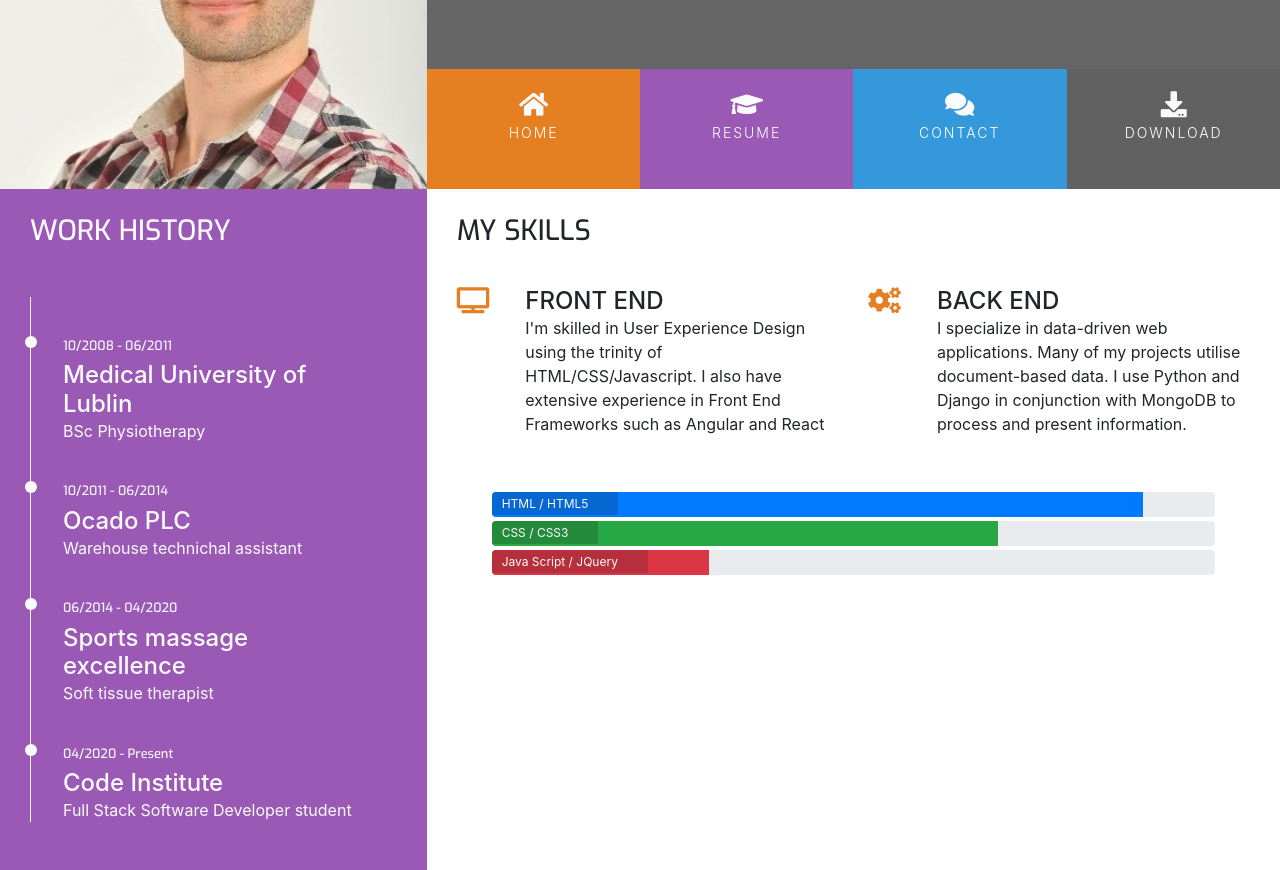
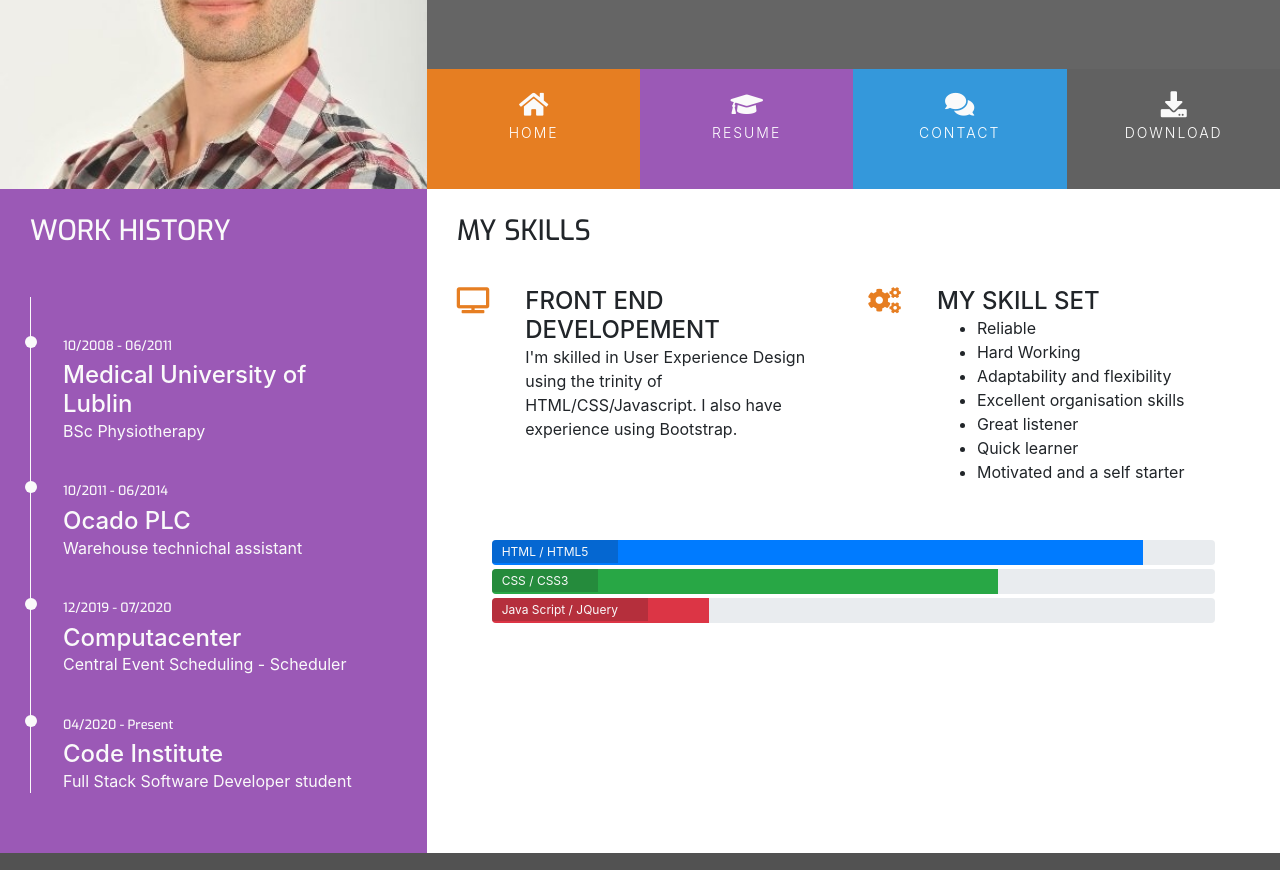
Before and after one commit to bartosz-makowski/Resume, a plain HTML site: page resume.html in a window 1280 px wide. Shown: the part 185-1055 px from the top of the page. Drawn offline with nearby package versions, Linux system fonts and the light colour scheme.

Commit message:
renamed style.css and added skills

```diff
--- a/resume.html
+++ b/resume.html
@@ -7,7 +7,7 @@
 <link rel="stylesheet" href="https://cdnjs.cloudflare.com/ajax/libs/twitter-bootstrap/4.5.0/css/bootstrap.min.css">
 <link rel="stylesheet" href="https://cdnjs.cloudflare.com/ajax/libs/font-awesome/5.13.0/css/all.min.css">
 <link rel="stylesheet" href="https://cdnjs.cloudflare.com/ajax/libs/hover.css/2.3.1/css/hover-min.css">
-<link rel="stylesheet" href="assets/css/style2.css">
+<link rel="stylesheet" href="assets/css/style.css">
 <title>Bartosz Makowski CV</title>
 </head>
 <body>
@@ -59,9 +59,9 @@
                         <h4>Ocado PLC</h4>
                         <p>Warehouse technichal assistant</p>
                     </div>
-                    <div class="timeline-item" data-dates="06/2014 - 04/2020">
-                        <h4>Sports massage excellence</h4>
-                        <p>Soft tissue therapist</p>
+                    <div class="timeline-item" data-dates="12/2019 - 07/2020">
+                        <h4>Computacenter</h4>
+                        <p>Central Event Scheduling - Scheduler</p>
                     </div>
                     <div class="timeline-item" data-dates="04/2020 - Present">
                         <h4>Code Institute</h4>
@@ -82,9 +82,9 @@
                                 <i class="fas fa-tv three-reasons-icon" aria-hidden="true"></i>
                             </div>
                             <div class="col-10">
-                                <h4 class="three-reasons-heading uppercase">Front End</h4>
+                                <h4 class="three-reasons-heading uppercase">Front End Developement</h4>
                                 <p>
-                                    I'm skilled in User Experience Design using the trinity of HTML/CSS/Javascript. I also have extensive experience in Front End Frameworks such as Angular and React
+                                    I'm skilled in User Experience Design using the trinity of HTML/CSS/Javascript. I also have experience using Bootstrap.
                                 </p>
                             </div>
                         </div>
@@ -95,10 +95,16 @@
                                 <i class="fas fa-cogs three-reasons-icon" aria-hidden="true"></i>
                             </div>
                             <div class="col-10">
-                                <h4 class="three-reasons-heading uppercase">Back End</h4>
-                                <p>
-                                    I specialize in data-driven web applications. Many of my projects utilise document-based data. I use Python and Django in conjunction with MongoDB to process and present information.
-                                </p>
+                                <h4 class="three-reasons-heading uppercase">My Skill Set</h4>
+                                 <ul>
+                                    <li>Reliable</li>
+                                    <li> Hard Working</li>
+                                    <li>Adaptability and flexibility</li>
+                                    <li>Excellent organisation skills</li>
+                                    <li>Great listener</li>
+                                    <li>Quick learner</li>
+                                    <li>Motivated and a self starter</li>
+                                </ul>
                             </div>
                         </div>
                     </div>
```
Also changed, not shown: contact.html (+1 -1 lines), index.html (+1 -1 lines), assets/css/style.css (renamed from assets/css/style2.css).
